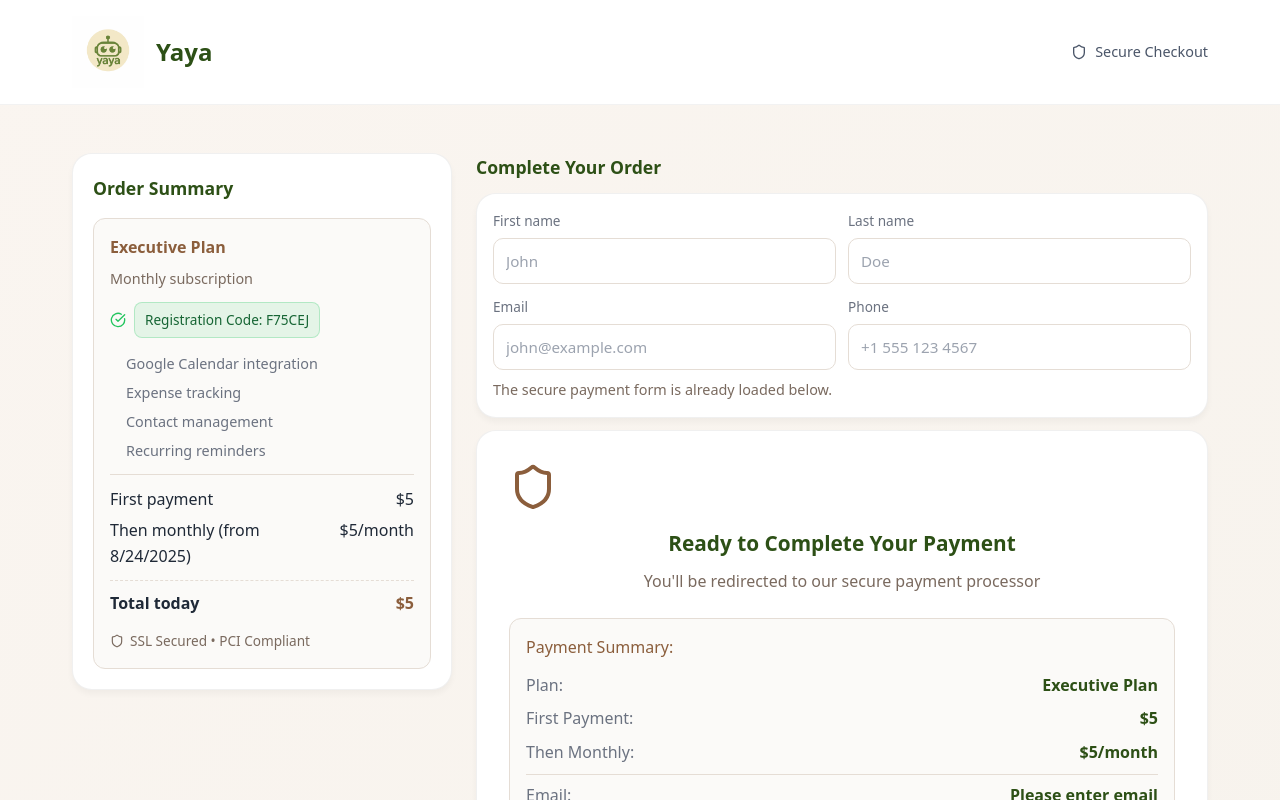
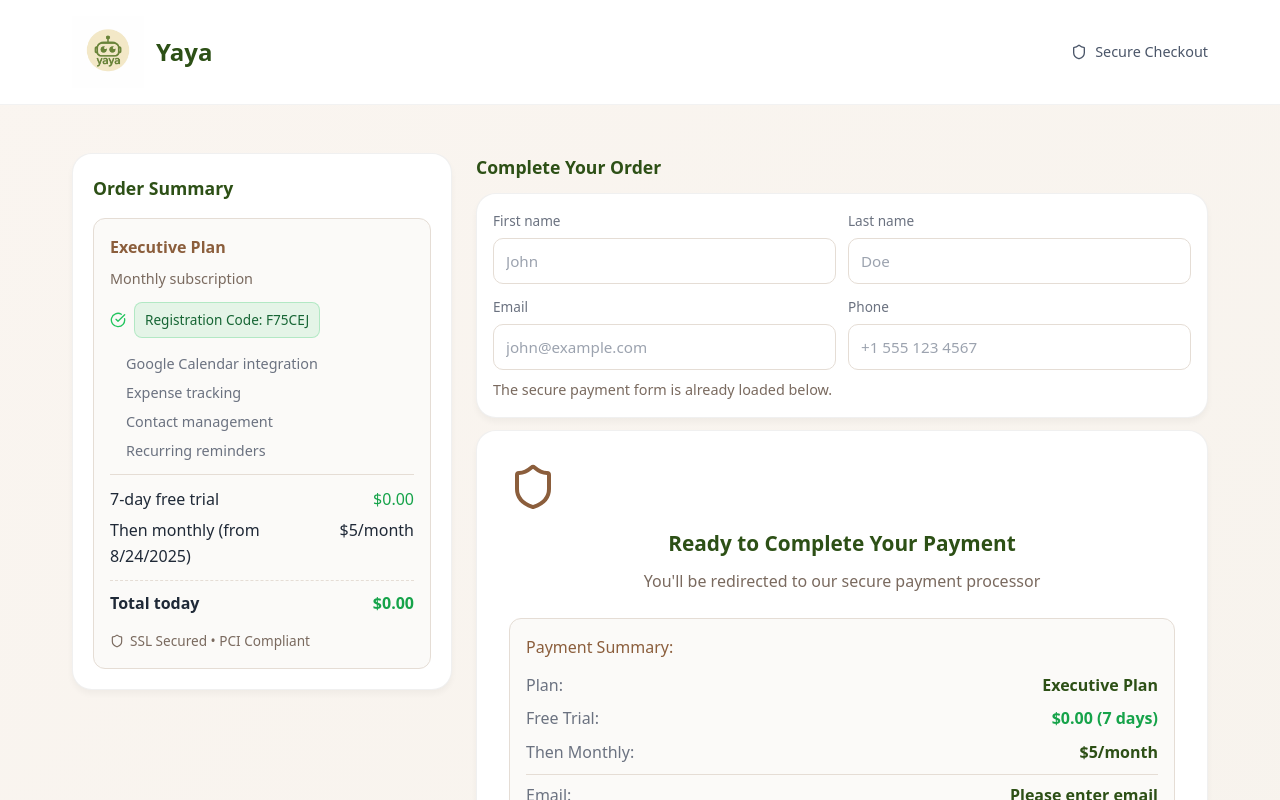
Before and after one commit to yairsabag/yaya-oauth-page, a Next.js app: page /payment/checkout in a window 1280 px wide. Shown: the top 800 px of the page. Built offline with nearby package versions, Linux system fonts and the light colour scheme.

Commit message:
Update page.tsx

```diff
--- a/src/app/payment/checkout/page.tsx
+++ b/src/app/payment/checkout/page.tsx
@@ -88,13 +88,13 @@ export default function CheckoutPage() {
   // בסיס ה-iframe (לא לשנות)
   const TRZ_BASE = 'https://direct.tranzila.com/fxpyairsabag/iframenew.php'
 
-  // iframe GET params — חיוב רגיל עם חיוב חוזר + עיצוב מותאם
+  // iframe GET params — trial $0 עכשיו, $5 אחרי 7 ימים + עיצוב מותאם
   const iframeSrc = useMemo(() => {
     const params = new URLSearchParams({
-      // עסקה רגילה (לא אימות בלבד)
-      sum: urlParams.price,           // החיוב הראשון
+      // trial - ניסיון חינם
+      sum: '0',                       // $0 עכשיו
       currency: '2',                  // USD
-      tranmode: 'AK',                 // עסקה רגילה עם טוקן
+      tranmode: 'VK',                 // אימות בלבד (לא חיוב)
       cred_type: '1',                 // אשראי רגיל
 
       // חיוב חודשי החל בעוד 7 ימים
@@ -112,11 +112,11 @@ export default function CheckoutPage() {
       trBgColor: 'FAF5F0',           // רקע זהוב כמו שלך
       trTextColor: '2D5016',         // צבע טקסט ירוק כהה
       trButtonColor: '8B5E3C',       // כפתור חום
-      buttonLabel: 'Complete Payment',
+      buttonLabel: 'Start Free Trial',
       google_pay: '1',
 
-      // עיצוב נוסף להתאמה
-      lang: 'en',                    // אנגלית
+      // הגדרת שפה ועיצוב נוסף
+      lang: 'en',                    // אנגלית מפורשת
       trTextSize: '14',              // גודל טקסט
       trButtonTextColor: 'FFFFFF',   // צבע טקסט לבן בכפתור
 
@@ -126,7 +126,7 @@ export default function CheckoutPage() {
       u2: urlParams.plan,
       u3: urlParams.billing,
       u4: urlParams.price,
-      pdesc: `Yaya ${urlParams.plan} - Monthly Plan (USD)`,
+      pdesc: `Yaya ${urlParams.plan} - 7 Day Free Trial (USD)`,
 
       // כתובות חזרה/notify עם פרמטרים דינמיים
       success_url_address: `https://www.yayagent.com/payment/success?plan=${urlParams.plan}&email=${encodeURIComponent(email.trim())}&price=${urlParams.price}&code=${urlParams.code}&firstName=${encodeURIComponent(firstName.trim())}&lastName=${encodeURIComponent(lastName.trim())}`,
@@ -267,8 +267,8 @@ export default function CheckoutPage() {
 
               <div style={{ marginTop: 12, borderTop: '1px solid #E5DDD5', paddingTop: 12 }}>
                 <div style={{ display: 'flex', justifyContent: 'space-between', marginBottom: 6 }}>
-                  <span>First payment</span>
-                  <span>${urlParams.price}</span>
+                  <span>7-day free trial</span>
+                  <span style={{ color: '#16a34a' }}>$0.00</span>
                 </div>
                 <div style={{ display: 'flex', justifyContent: 'space-between', marginBottom: 6 }}>
                   <span>Then monthly (from {new Date(recurStartDate).toLocaleDateString()})</span>
@@ -285,7 +285,7 @@ export default function CheckoutPage() {
                   }}
                 >
                   <span>Total today</span>
-                  <span style={{ color: '#8B5E3C' }}>${urlParams.price}</span>
+                  <span style={{ color: '#16a34a' }}>$0.00</span>
                 </div>
               </div>
 
@@ -402,8 +402,8 @@ export default function CheckoutPage() {
                   <span style={{ fontWeight: 600, color: '#2d5016' }}>{currentPlan.name}</span>
                 </div>
                 <div style={{ display: 'flex', justifyContent: 'space-between', marginBottom: 8 }}>
-                  <span style={{ color: '#6b7280' }}>First Payment:</span>
-                  <span style={{ fontWeight: 600, color: '#2d5016' }}>${urlParams.price}</span>
+                  <span style={{ color: '#6b7280' }}>Free Trial:</span>
+                  <span style={{ fontWeight: 600, color: '#16a34a' }}>$0.00 (7 days)</span>
                 </div>
                 <div style={{ display: 'flex', justifyContent: 'space-between', marginBottom: 8 }}>
                   <span style={{ color: '#6b7280' }}>Then Monthly:</span>
```
